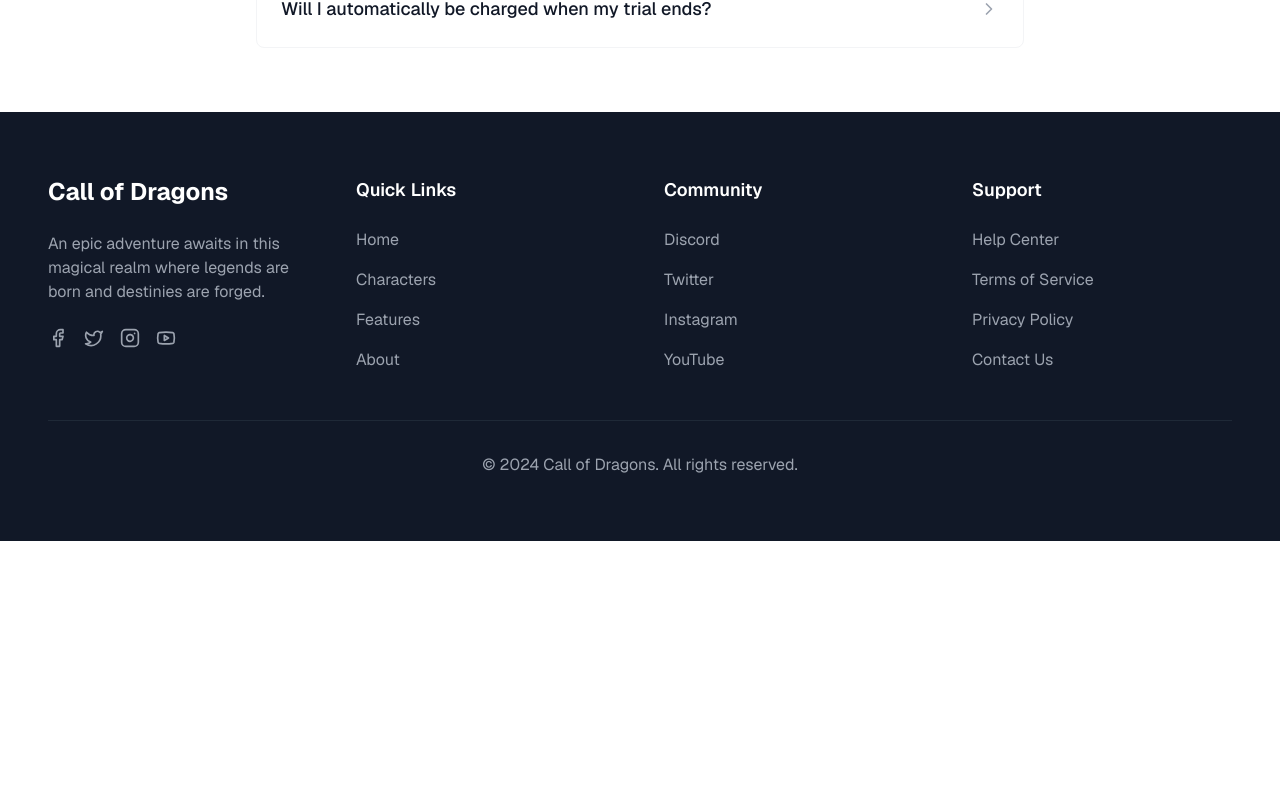
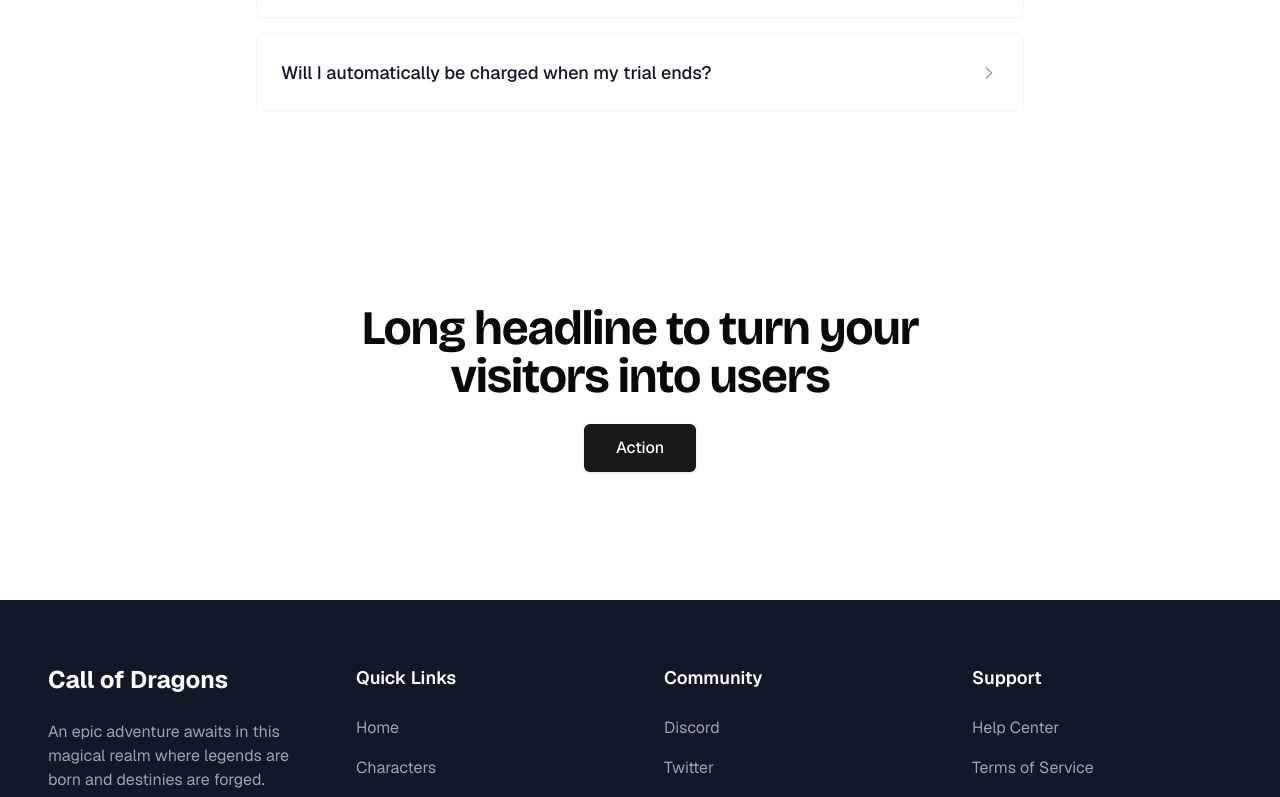
Before and after one commit to auroradream04/call-of-dragons, a Next.js app: page / in a window 1280 px wide. Shown: the part 4206-5003 px from the top of the page. Before the commit the page ends 4747 px from the top, so only its background shows below. Built offline with nearby package versions, Linux system fonts and the light colour scheme.

Commit message:
feat: add LastCTA component and integrate it into the main page; reorganize layout to include FAQ and LastCTA sections for improved user engagement

```diff
--- a/src/app/page.tsx
+++ b/src/app/page.tsx
@@ -3,6 +3,7 @@
 import MediaTextSection from "@/components/MediaTextSection";
 import Testimonials from "@/components/Testimonials";
 import FAQ from "@/components/FAQ";
+import LastCTA from "@/components/LastCTA";
 import { siteConfig } from "@/config/site";
 
 export default function Home() {
@@ -36,10 +37,13 @@
             reversed={index % 2 !== 0}
           />
         ))}
+      </div>
 
-        {/* FAQ section */}
-        <FAQ {...siteConfig.faq} />
-      </div>
+      {/* FAQ section */}
+      <FAQ {...siteConfig.faq} />
+
+      {/* Final CTA */}
+      <LastCTA />
     </main>
   );
 }
--- /dev/null
+++ b/src/components/LastCTA.tsx
@@ -0,0 +1,23 @@
+import { Button } from "@/components/ui/button";
+import { cn } from "@/lib/utils";
+
+export default function LastCTA() {
+  return (
+    <section className="w-full py-16 text-center pb-32">
+      <div className="max-w-3xl mx-auto">
+        <h2 className={cn(
+          "font-bricolage",
+          "text-4xl md:text-5xl font-bold tracking-tight mb-6"
+        )}>
+          Long headline to turn your<br />visitors into users
+        </h2>
+        <Button
+          size="lg"
+          className="text-base px-8 py-6"
+        >
+          Action
+        </Button>
+      </div>
+    </section>
+  );
+}
```
